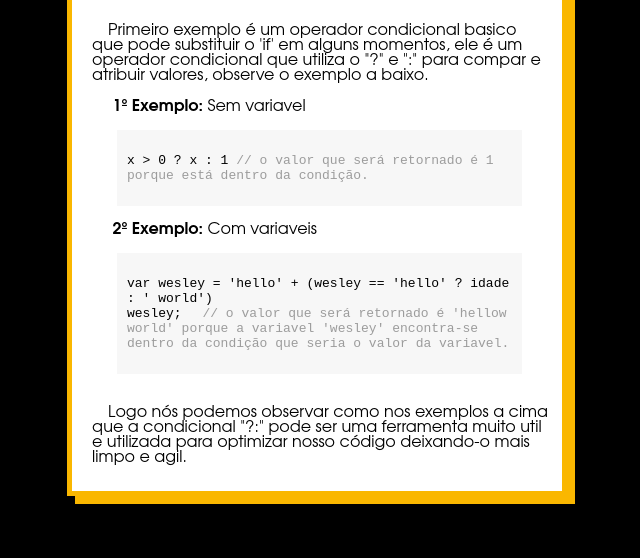
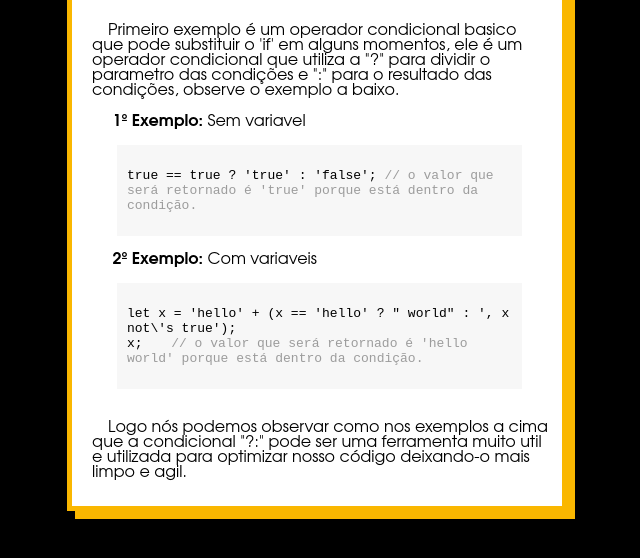
Before and after one commit to codigoperfeito/other-s, a plain HTML site: page Javascript/conditional operator/index.html in a window 1280 px wide. Shown: the part 56-614 px from the top of the page, without its empty margins (323-963 px from the left). Drawn offline with Linux system fonts and the light colour scheme.

Commit message:
Update index.html

```diff
--- a/Javascript/conditional operator/index.html
+++ b/Javascript/conditional operator/index.html
@@ -13,19 +13,22 @@
       <div class="exemple">
         <h1>O operador condicional (?:)</h1>
         <div class="conteudo">
-              <p>&emsp;Primeiro exemplo é um operador condicional basico que pode substituir o 'if' em alguns momentos, ele é um operador condicional que utiliza o "?" e ":" para compar e atribuir valores, observe o exemplo a baixo.</p>
+          <p>&emsp;Primeiro exemplo é um operador condicional basico que pode substituir o 'if' em alguns momentos, ele é um operador condicional que utiliza a "?" para dividir o parametro das condições e ":" para o resultado das condições, observe o exemplo a baixo.</p>
           <p>&emsp; <b>1º Exemplo:</b> Sem variavel<br></p>
           <div class="code">
-                <p>x > 0 ? x : 1 <p2>// o valor que será retornado é 1 porque está dentro da condição.</p2></p>
+            <p>true == true ? 'true' : 'false';<p2> // o valor que será retornado é 'true' porque está dentro da condição.</p2>
+            </p>
             <p></p>
           </div>
 
           <p>&emsp; <b>2º Exemplo:</b> Com variaveis <br></p>
           <div class="code">
-                <p>var wesley = 'hello' + (wesley == 'hello' ? idade : ' world')<br>
-      wesley; &emsp;<p2>// o valor que será retornado é 'hellow world' porque a variavel 'wesley' encontra-se dentro da condição que seria o valor da variavel.</p2></p>
+            <p>let x = 'hello' + (x == 'hello' ? " world" : ', x not\'s true');<br>
+              x; &emsp;<p2> // o valor que será retornado é 'hello world' porque está dentro da condição.</p2>
+            </p>
           </div>
-              <br><p>&emsp;Logo nós podemos observar como nos exemplos a cima que a condicional "?:" pode ser uma ferramenta muito util e utilizada para optimizar nosso código deixando-o mais limpo e agil.</p>
+          <br>
+          <p>&emsp;Logo nós podemos observar como nos exemplos a cima que a condicional "?:" pode ser uma ferramenta muito util e utilizada para optimizar nosso código deixando-o mais limpo e agil.</p>
         </div>
       </div>
     </div>
```
Lines whose indentation alone changed are shown as unchanged.
